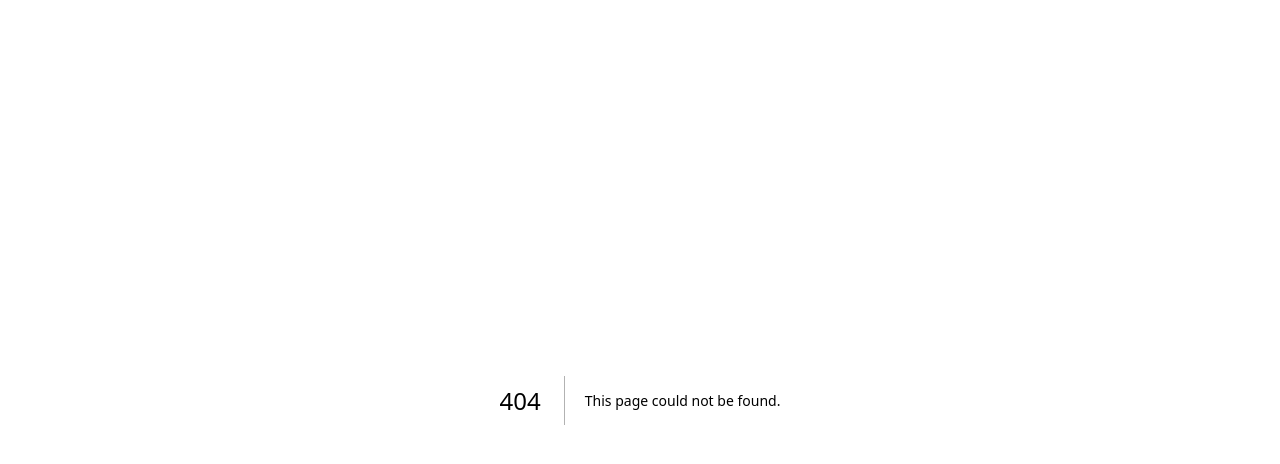
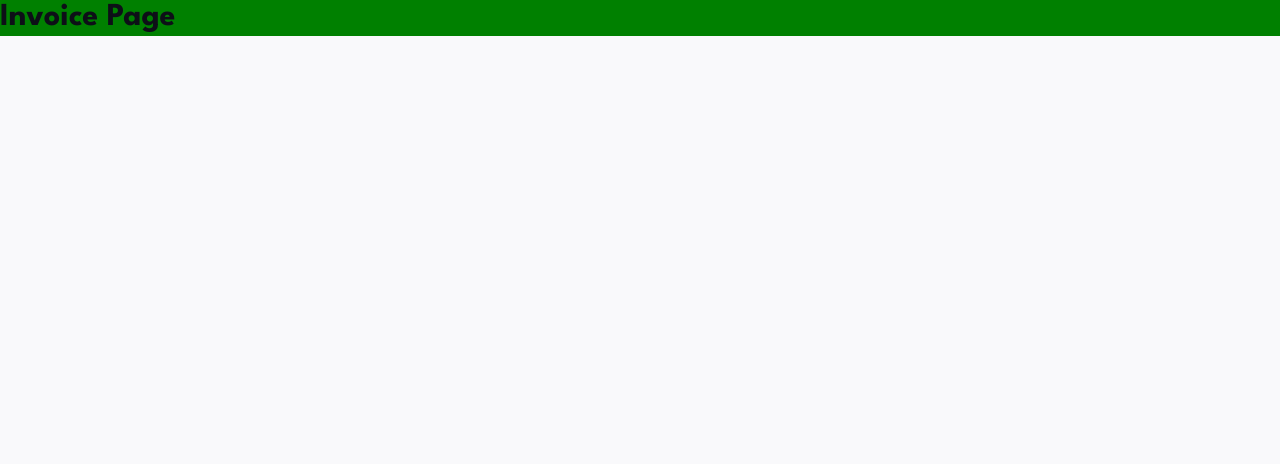
Before and after one commit to xaviguasch/invoicetron-nextjs-app, a Next.js app: page /invoice/AA1449 in a window 1280 px wide. Before the commit this address had no page. Shown: the top 464 px of the page. Built offline with nearby package versions, Linux system fonts and the light colour scheme.

Commit message:
added Invoice Id dynamic page

```diff
--- /dev/null
+++ b/app/invoice/[id]/page.module.css
@@ -0,0 +1,3 @@
+.InvoicePage {
+  background: green;
+}
--- /dev/null
+++ b/app/invoice/[id]/page.tsx
@@ -0,0 +1,18 @@
+import React from "react";
+
+import styles from "./page.module.css";
+
+interface InvoicePageProps {
+  params: {
+    id: string;
+  };
+}
+
+export default async function InvoicePage({ params }: InvoicePageProps) {
+  console.log(params);
+  return (
+    <div className={styles.InvoicePage}>
+      <h1>Invoice Page</h1>
+    </div>
+  );
+}
```
Also changed, not shown: app/invoices/page.tsx (+6 -2 lines).
